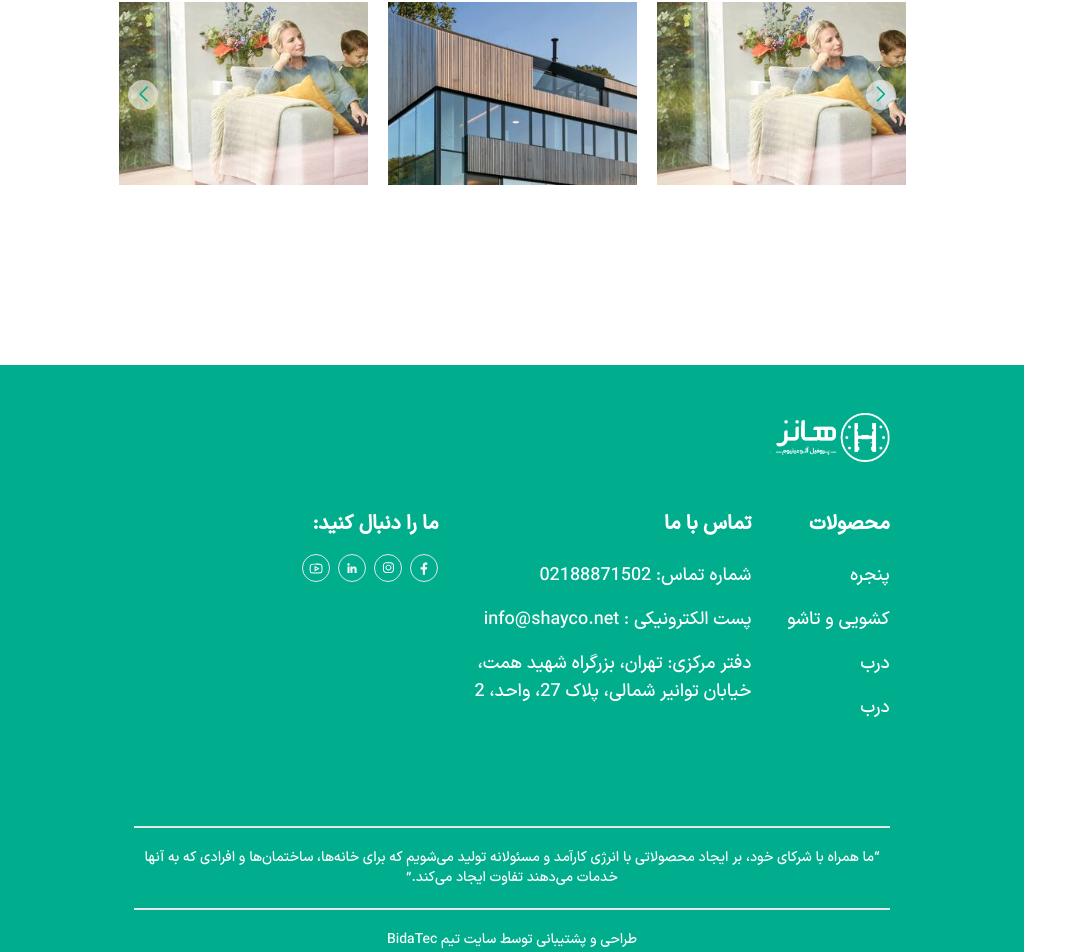
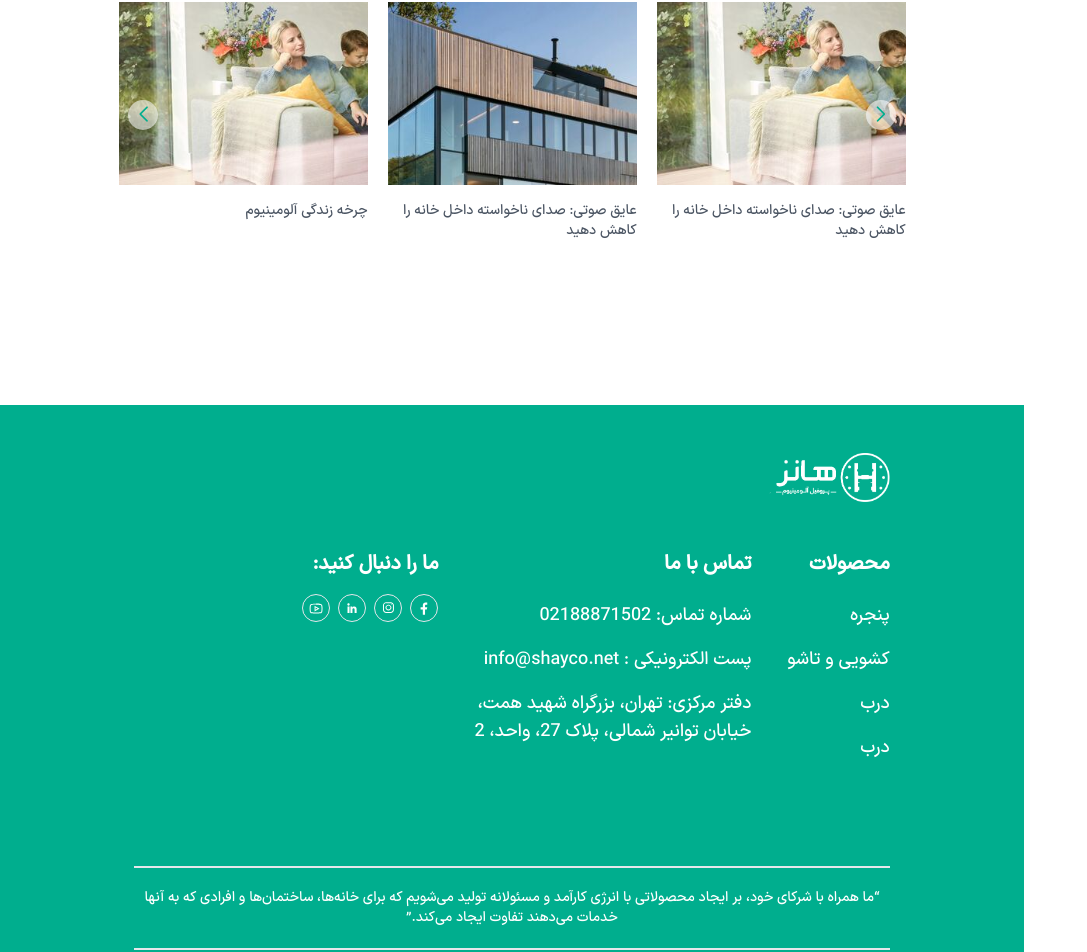
Before and after one commit to zahra-hsb/hanz-, a Next.js app: page / in a window 1280 px wide. Shown: the part 5131-6083 px from the top of the page, without its empty margins (0-1087 px from the left). Built offline with nearby package versions, Linux system fonts and the light colour scheme.

Commit message:
optimize code in slider

```diff
--- a/src/components/layout/Slider/BigSlider.jsx
+++ b/src/components/layout/Slider/BigSlider.jsx
@@ -68,7 +68,7 @@ const BigSlider = ({ slidesPerView, image1, image2, image3, textSlider, textSlid
                 {slides.map((slide, index) => (
                     <SwiperSlide key={index}>
                         {textShow ? (
-                            createElem(slide.image, slide.textSlider)
+                            createElem(slide.image, slide.text)
                         ) : (
                             createElem(banner)
                         )}
```
